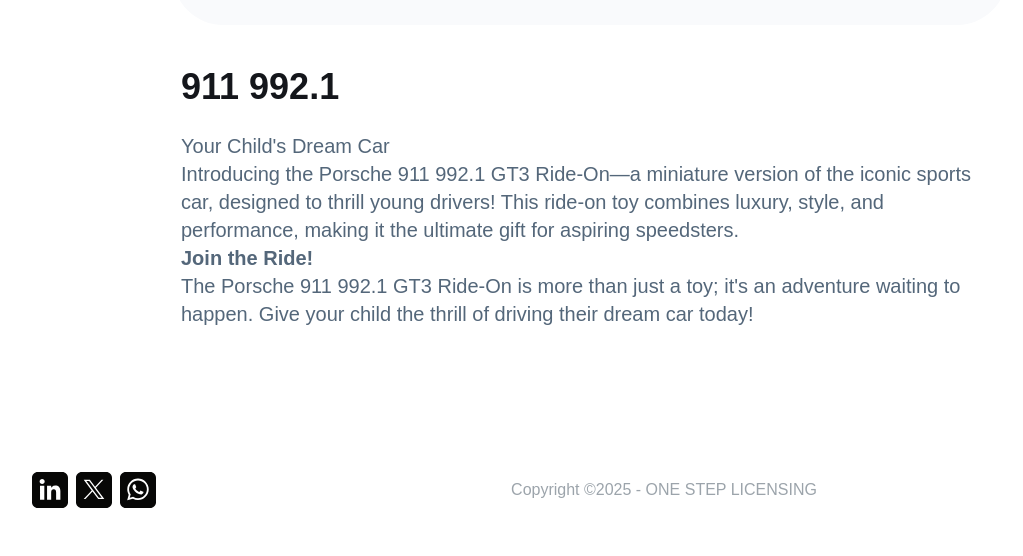
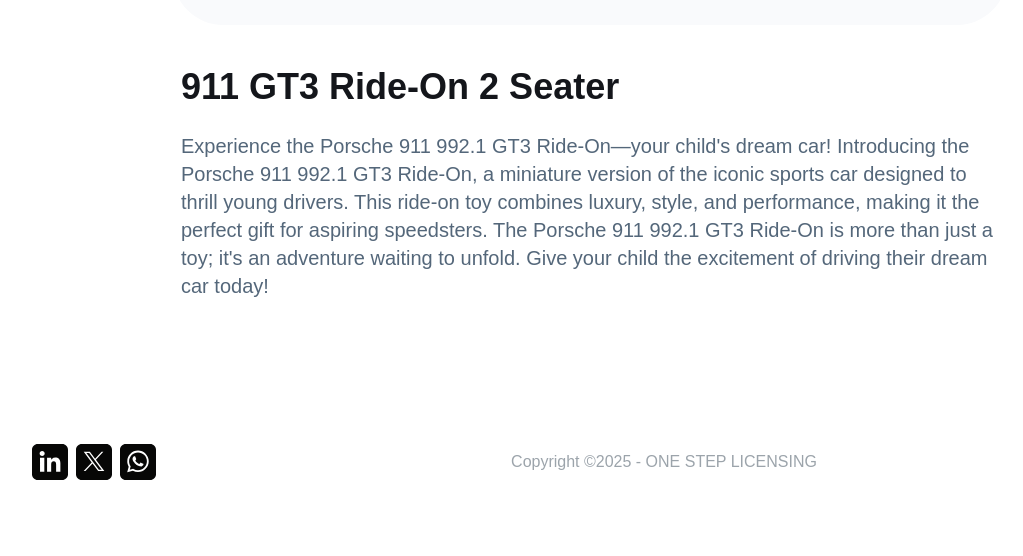
Before and after one commit to onesteplicensing/web2023, a Jekyll site: the page built from _toys/porsche/992.md, in a window 1280 px wide. Shown: the part 692-1248 px from the top of the page, without its empty margins (50-1073 px from the left). Built offline with Jekyll 4.4.1, drawn with Linux system fonts in a browser that asks for light colours; some web fonts are replaced; after the commit the page ends 1220 px from its top, so only the background shows below that.

Commit message:
updated porsche

```diff
--- a/_toys/porsche/992.md
+++ b/_toys/porsche/992.md
@@ -1,26 +1,23 @@
 ---
 layout: toy_details
 brand: porsche
-title: 911 992.1
-name: 911 992.1
-toy_id: 911-992
-main_image: https://i.ibb.co/pjGwqHpQ/Red.jpg
+title: 911 GT3 Ride-On 2 Seater
+name: 911 GT3 Ride-On 2 Seater
+toy_id: 911-GT3
+main_image: https://i.ibb.co/zH8W2PXq/Green.jpg
 description: >
-    Your Child's Dream Car<br>
-    Introducing the Porsche 911 992.1 GT3 Ride-On—a miniature version of the iconic sports car, designed to thrill young drivers! This ride-on toy combines luxury, style, and performance, making it the ultimate gift for aspiring speedsters.<br>
-    <b>Join the Ride!</b><br>
-    The Porsche 911 992.1 GT3 Ride-On is more than just a toy; it's an adventure waiting to happen. Give your child the thrill of driving their dream car today!
+    Experience the Porsche 911 992.1 GT3 Ride-On—your child's dream car! Introducing the Porsche 911 992.1 GT3 Ride-On, a miniature version of the iconic sports car designed to thrill young drivers. This ride-on toy combines luxury, style, and performance, making it the perfect gift for aspiring speedsters. The Porsche 911 992.1 GT3 Ride-On is more than just a toy; it's an adventure waiting to unfold. Give your child the excitement of driving their dream car today!
 thumbnails:
-    - https://i.ibb.co/0jQdCB7j/Blue.jpg
-    - https://i.ibb.co/qMvm099V/Black.jpg
-    - https://i.ibb.co/5xrrLHTR/Green-Yellow.jpg
-    - https://i.ibb.co/gZzzsK7N/Grey.jpg
-    - https://i.ibb.co/Fbqvs8nx/Orange.jpg
-    - https://i.ibb.co/VYZfvQ0t/Pink.jpg
-    - https://i.ibb.co/JjkQ21Z8/Purple.jpg
-    - https://i.ibb.co/pjGwqHpQ/Red.jpg
-    - https://i.ibb.co/zWr5cdQW/White.jpg
-    - https://i.ibb.co/zTcmjwjk/Yellow.jpg
-    - https://i.ibb.co/Zppp0rQc/Neon.jpg
-permalink: /toys/porsche/992/
+    - https://i.ibb.co/Y4K1fxQG/Black.png
+    - https://i.ibb.co/jPWgwjF2/White.png
+    - https://i.ibb.co/ksJg6cfD/Pink.png
+    - https://i.ibb.co/zH8W2PXq/Green.jpg
+    - https://i.ibb.co/tpV0my6J/Yellow.png
+    - https://i.ibb.co/ycrZrQws/Red.png
+    - https://i.ibb.co/GfvqBQfP/Purple.png
+    - https://i.ibb.co/0jxRbnQ5/Orange.png
+    - https://i.ibb.co/PsHmh81h/Neon.png
+    - https://i.ibb.co/mV62SKmN/Grey.png
+    - https://i.ibb.co/ymmzDjgc/Blue.png
+permalink: /toys/porsche/911-GT3/
 ---
```
Also changed, not shown: _data/showcases/porsche_toys.yml (+5 -11 lines), _toys/porsche/992_touring.md (+5 -9 lines), _toys/porsche/macan.md (+3 -7 lines).
